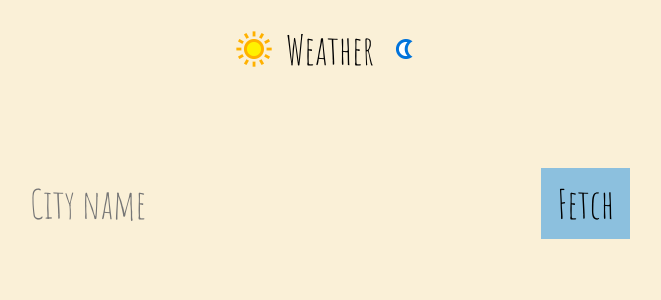
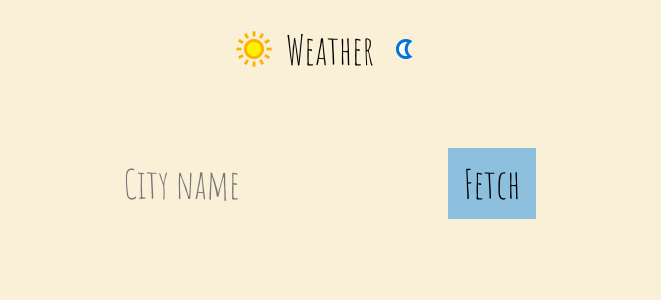
Before and after one commit to frasza/ts-weather, a Vue app: page / in a window 1280 px wide. Shown: the top 300 px of the page, without its empty margins (310-971 px from the left). Built offline with nearby package versions, Linux system fonts and the light colour scheme.

Commit message:
prepare for forecast row

```diff
--- a/src/App.vue
+++ b/src/App.vue
@@ -5,14 +5,12 @@
       <span>Weather</span>
       <img src="./assets/images/moon.png" alt="" />
     </header>
-    <main>
     <div class="weather">
       <Search @searchCity="(c) => fetchWeather(c)" />
       <WeatherComp :forecast="forecast" v-if="forecast" />
       <Loader v-if="fetching" />
       <Error :error="error" v-if="error" />
     </div>
-    </main>
   </div>
 </template>
 
@@ -20,16 +18,15 @@
 import Search from './components/Search.vue';
 import WeatherComp from './components/WeatherComp.vue';
 import Error from './components/Error.vue';
+import Loader from './components/Loader.vue';
 import { getWeather } from './composables/getWeather';
-import Loader from './components/Loader.vue';
 
 const { forecast, error, fetching, fetchWeather } = getWeather();
 </script>
 
 <style scoped>
 .weather {
-  padding: 2rem;
-  width: 50%;
+  place-self: flex-start center;
 }
 
 @media screen and (max-width: 400px) {
--- a/src/assets/global.css
+++ b/src/assets/global.css
@@ -29,8 +29,3 @@ header {
   align-items: center;
   justify-content: center;
 }
-
-main {
-  display: flex;
-  justify-content: center;
-}
--- a/src/components/WeatherComp.vue
+++ b/src/components/WeatherComp.vue
@@ -58,6 +58,7 @@ const airQualityIndexText = computed<string>(() => {
 <style scoped>
 .forecast {
   padding: 5rem 0;
+  width: 100%;
 }
 .condition {
   display: flex;
```
Lines whose indentation alone changed are shown as unchanged.
